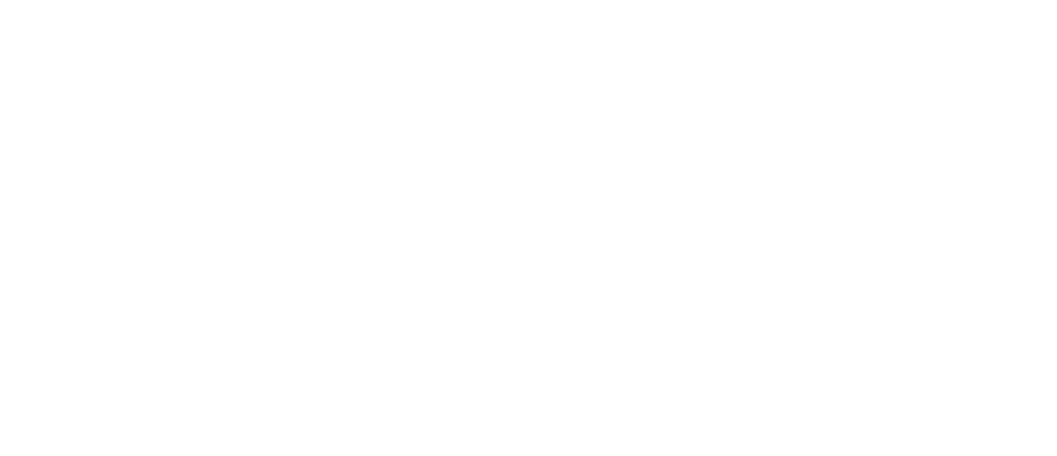
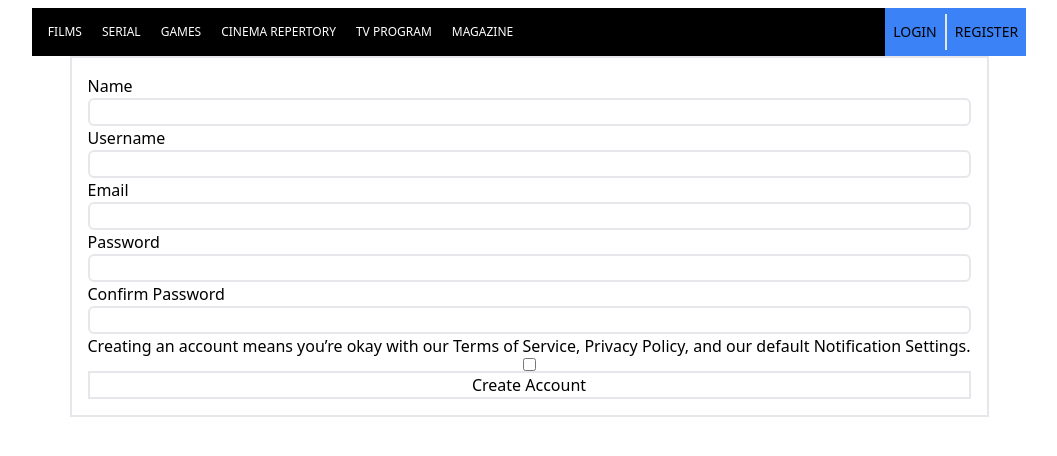
Before and after one commit to Jharanatmg/Movie-Search-App, a React (Vite) app: page /Registerpage in a window 1280 px wide. Before the commit this address had no page. Shown: the top 456 px of the page, without its empty margins (111-1168 px from the left). Built offline with nearby package versions, Linux system fonts and the light colour scheme; the HTML template or start-up script is replaced by a standard one.

Commit message:
navbar link to pages

```diff
--- a/src/App.tsx
+++ b/src/App.tsx
@@ -3,11 +3,13 @@
 import Loginpage from "./pages/Loginpage";
 import Registerpage from "./pages/Registerpage";
 import Homepage from "./pages/Homepage";
+import Navbar from "./components/navbar";
 function App() {
   return (
     <>
+      <Navbar />
       <Routes>
-        <Route path="/" element={<Registerpage />}></Route>
+        <Route path="Registerpage" element={<Registerpage />}></Route>
         <Route path="Loginpage" element={<Loginpage />}></Route>
       </Routes>
     </>
--- a/src/components/Button.tsx
+++ b/src/components/Button.tsx
@@ -1,18 +1,17 @@
-import React from 'react'
-interface IButton{
-    className?:string,
-    onClick?:()=>void,
-    text?:string,
-    type?:'submit'|'button'|'reset'
-
+import React from "react";
+interface IButton {
+  className?: string;
+  onClick?: () => void;
+  text?: string;
+  type?: "submit" | "button" | "reset";
 }
 
-const button:React.FC<IButton> = ({className,onClick,text, type}) => {
+const Button: React.FC<IButton> = ({ className, onClick, text, type }) => {
   return (
+    <button className={className} type={type} onClick={onClick}>
+      {text}
+    </button>
+  );
+};
 
-        <button className={className} type={type} onClick={onClick}>{text}</button>
-
-  )
-}
-
-export default button
+export default Button;
--- a/src/components/navbar.tsx
+++ b/src/components/navbar.tsx
@@ -1,9 +1,9 @@
-import React from "react";
+import { Link } from "react-router-dom";
 
 function Navbar() {
   return (
-    <div className="m-1 h-12 bg-black text-white flex justify-center items-center">
-      <div className=" flex inline gap-5 items-center text-xs">
+    <div className=" flex justify-center items-center">
+      <div className="w-2/3 mt-2 h-12 bg-black flex inline gap-5 pl-4 items-center text-white text-xs">
         <a> FILMS </a>
         <a> SERIAL </a>
         <a> GAMES </a>
@@ -11,6 +11,16 @@
         <a> TV PROGRAM </a>
         <a> MAGAZINE </a>
       </div>
+      <div className="mt-2 h-12 bg-blue-500 divide-x-2 flex items-center text-sm">
+        <a className="p-2">
+          {" "}
+          <Link to="/Loginpage"> LOGIN </Link>
+        </a>
+        <a className="p-2">
+          {" "}
+          <Link to="/Registerpage">REGISTER </Link>{" "}
+        </a>
+      </div>
     </div>
   );
 }
```
